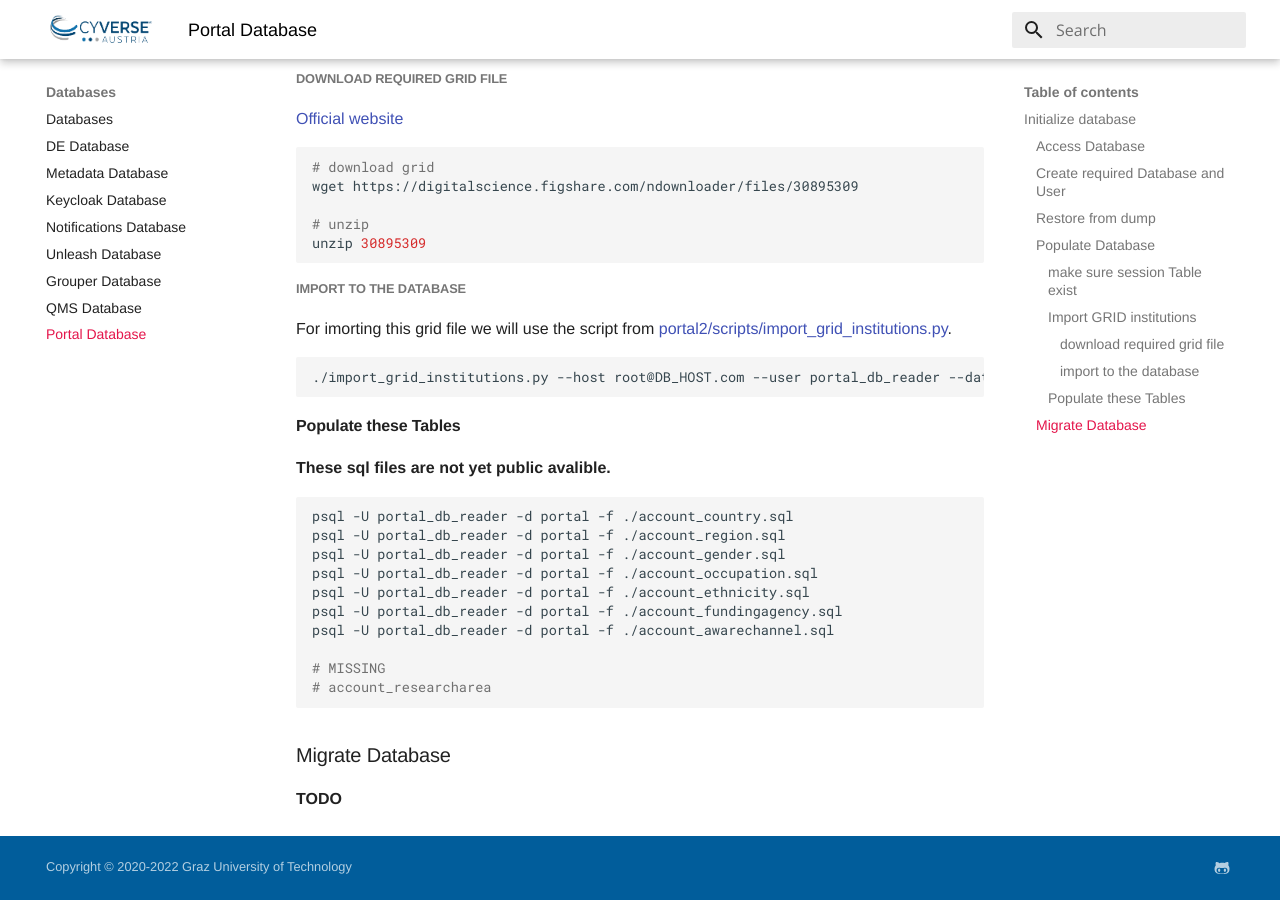
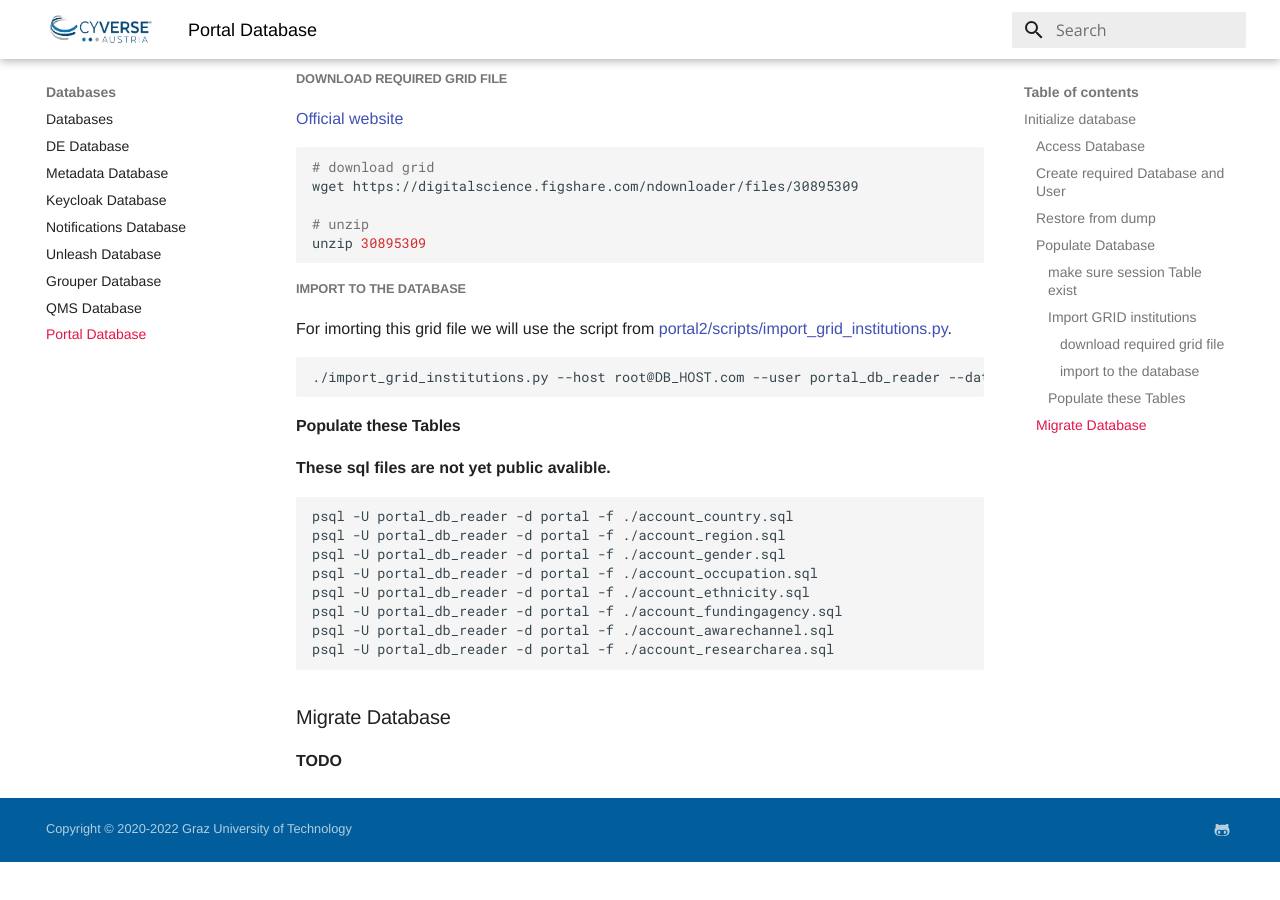
Before and after one commit to cyverse-austria/docs, an MkDocs documentation site: the page built from docs/database/portal-db.md, in a window 1280 px wide and 900 px high, scrolled down 1195 px. Built offline with MkDocs 1.6.1 and Material for MkDocs 9.7.7, drawn with Linux system fonts in a browser that asks for light colours; after the commit the page ends 2057 px from its top, so only the background shows below that.

Commit message:
portal: adds missing sql command

````diff
--- a/docs/database/portal-db.md
+++ b/docs/database/portal-db.md
@@ -79,9 +79,7 @@ psql -U portal_db_reader -d portal -f ./account_occupation.sql
 psql -U portal_db_reader -d portal -f ./account_ethnicity.sql
 psql -U portal_db_reader -d portal -f ./account_fundingagency.sql
 psql -U portal_db_reader -d portal -f ./account_awarechannel.sql
-
-# MISSING
-# account_researcharea
+psql -U portal_db_reader -d portal -f ./account_researcharea.sql
 ```
 
 ### Migrate Database
````
